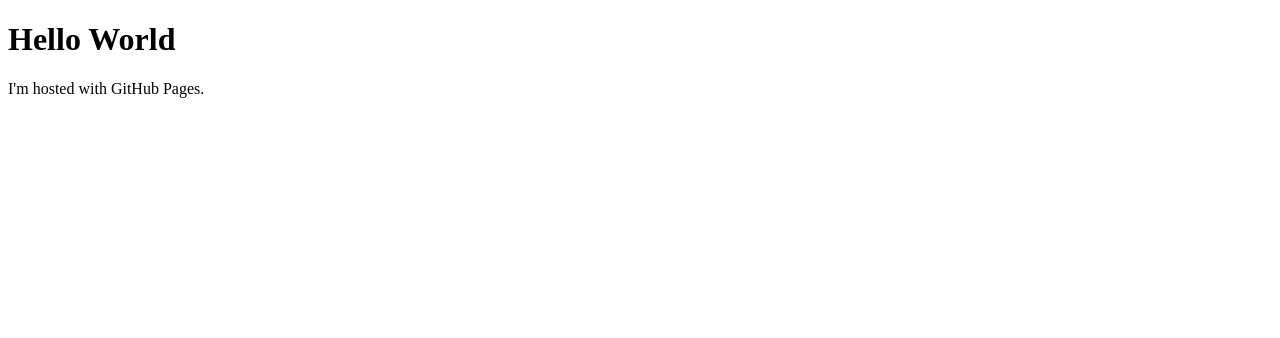
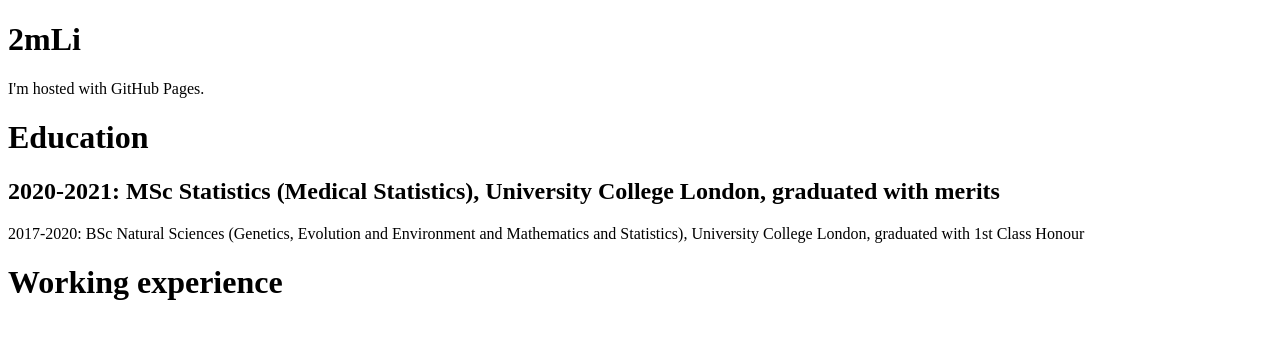
Before and after one commit to 2mLi/2mLi.github.io, a plain HTML site: page index.html in a window 1280 px wide. Drawn offline with Linux system fonts and the light colour scheme.

Commit message:
Update index.html

```diff
--- a/index.html
+++ b/index.html
@@ -1,7 +1,13 @@
 <!DOCTYPE html>
 <html>
 <body>
-<h1>Hello World</h1>
+<h1>2mLi</h1>
 <p>I'm hosted with GitHub Pages.</p>
+
+<h1>Education</h1>
+<h2>2020-2021: MSc Statistics (Medical Statistics), University College London, graduated with merits</h2>
+<p>2017-2020: BSc Natural Sciences (Genetics, Evolution and Environment and Mathematics and Statistics), University College London, graduated with 1st Class Honour</p>
+
+<h1>Working experience</h1>
 </body>
 </html>
```
